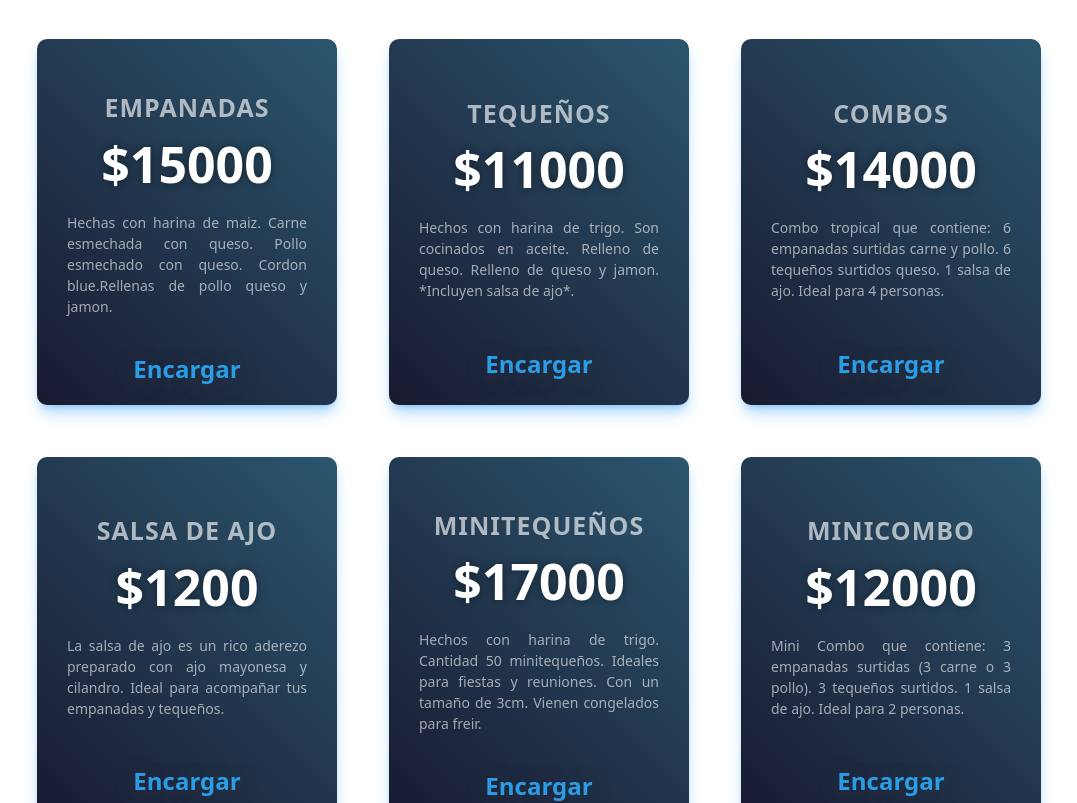
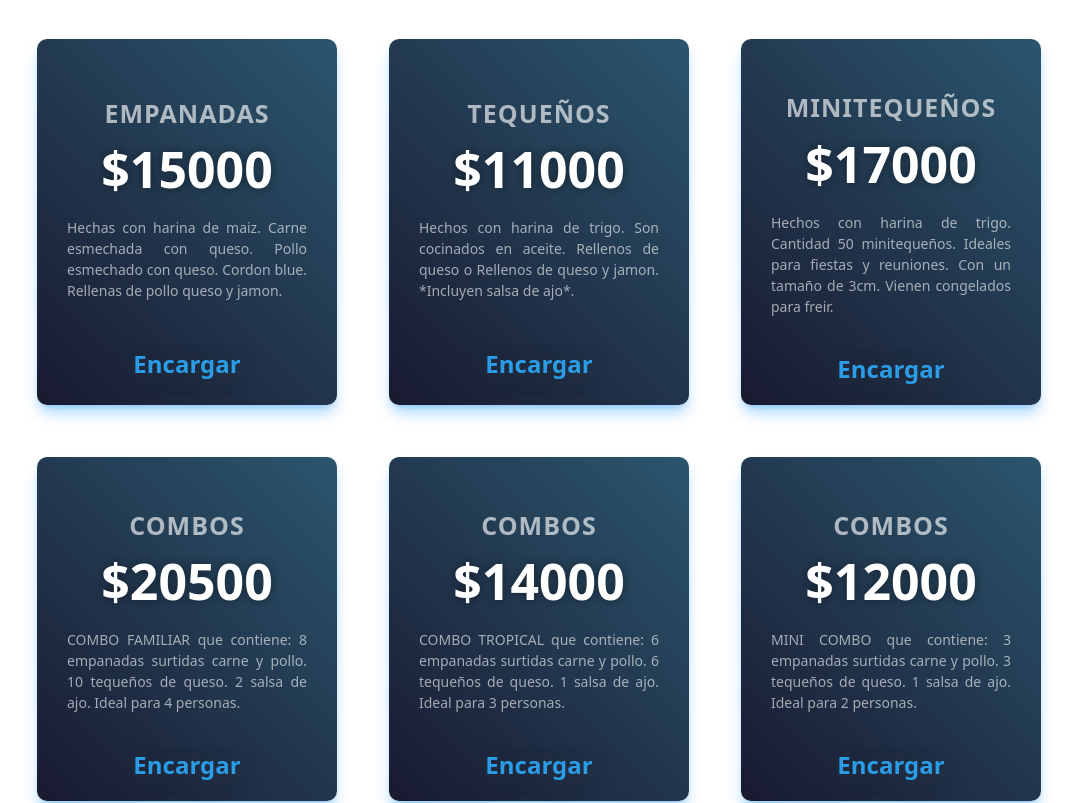
Before and after one commit to luismagnum/reactnav, a React (Vite) app: page / in a window 1280 px wide. Shown: the part 2260-3063 px from the top of the page, without its empty margins (101-1178 px from the left). Built offline with nearby package versions, Linux system fonts and the light colour scheme.

Commit message:
agragar producto

```diff
--- a/src/components/Price/Price.jsx
+++ b/src/components/Price/Price.jsx
@@ -15,7 +15,7 @@ const Price = () => {
             Hechas con harina de maiz.
              Carne esmechada con queso.
              Pollo esmechado con queso.
-             Cordon blue.Rellenas de pollo
+             Cordon blue. Rellenas de pollo
              queso y jamon.
           </div>
         </div>
@@ -30,40 +30,9 @@ const Price = () => {
           <div className="description">
             Hechos con harina de trigo.
              Son cocinados en aceite.
-             Relleno de queso.
-             Relleno de queso y jamon.
+             Rellenos de queso o
+             Rellenos de queso y jamon.
              *Incluyen salsa de ajo*.
-          </div>
-        </div>
-        <button className='mt-4'>
-        <a href="https://wa.me/542984792639?text=Hola quiero hacer un pedido" target="_blank"><span className='text-2xl text-primary  hover:text-primaryDark font-bold'>Encargar</span></a>
-        </button>
-      </div>
-      <div className="card">
-        <div className="content">
-          <div className="title">Combos</div>
-          <div className="price">$14000</div>
-          <div className="description">
-            Combo tropical que contiene:
-             6 empanadas surtidas carne y pollo.
-             6 tequeños surtidos queso.
-             1 salsa de ajo.
-             Ideal para 4 personas.
-          </div>
-        </div>
-        <button className='mt-4'>
-        <a href="https://wa.me/542984792639?text=Hola quiero hacer un pedido" target="_blank"><span className='text-2xl text-primary  hover:text-primaryDark font-bold'>Encargar</span></a>
-        </button>
-      </div>
-      <div className="card">
-        <div className="content">
-          <div className="title">Salsa de Ajo</div>
-          <div className="price">$1200</div>
-          <div className="description">
-            La salsa de ajo es un rico
-            aderezo preparado con ajo
-            mayonesa y cilandro. Ideal
-            para acompañar tus empanadas y tequeños.
           </div>
         </div>
         <button className='mt-4'>
@@ -75,7 +44,7 @@ const Price = () => {
           <div className="title">MiniTequeños</div>
           <div className="price">$17000</div>
           <div className="description">
-            Hechos con harina de trigo.
+          Hechos con harina de trigo.
             Cantidad 50 minitequeños.
             Ideales para fiestas y reuniones.
             Con un tamaño de 3cm.
@@ -88,12 +57,44 @@ const Price = () => {
       </div>
       <div className="card">
         <div className="content">
-          <div className="title">MiniCombo</div>
+          <div className="title">Combos</div>
+          <div className="price">$20500</div>
+          <div className="description">
+          COMBO FAMILIAR que contiene:
+             8 empanadas surtidas carne y pollo.
+             10 tequeños de queso.
+             2 salsa de ajo.
+             Ideal para 4 personas.
+          </div>
+        </div>
+        <button className='mt-4'>
+        <a href="https://wa.me/542984792639?text=Hola quiero hacer un pedido" target="_blank"><span className='text-2xl text-primary  hover:text-primaryDark font-bold'>Encargar</span></a>
+        </button>
+      </div>
+      <div className="card">
+        <div className="content">
+          <div className="title">Combos</div>
+          <div className="price">$14000</div>
+          <div className="description">
+          COMBO TROPICAL que contiene:
+             6 empanadas surtidas carne y pollo.
+             6 tequeños de queso.
+             1 salsa de ajo.
+             Ideal para 3 personas.
+          </div>
+        </div>
+        <button className='mt-4'>
+        <a href="https://wa.me/542984792639?text=Hola quiero hacer un pedido" target="_blank"><span className='text-2xl text-primary  hover:text-primaryDark font-bold'>Encargar</span></a>
+        </button>
+      </div>
+      <div className="card">
+        <div className="content">
+          <div className="title">Combos</div>
           <div className="price">$12000</div>
           <div className="description">
-          Mini Combo que contiene:
-          3 empanadas surtidas (3 carne o 3 pollo).
-          3 tequeños surtidos.
+          MINI COMBO que contiene:
+          3 empanadas surtidas carne y pollo.
+          3 tequeños de queso.
           1 salsa de ajo.
           Ideal para 2 personas.
           </div>
--- a/src/components/ShoppingCart/ShoppingCart.jsx
+++ b/src/components/ShoppingCart/ShoppingCart.jsx
@@ -10,7 +10,7 @@ const ShoppingCart = () => {
     { id: 1, name: 'Empanadas', price: 15000 },
     { id: 2, name: 'Empanadasx6', price: 7500 },
     { id: 3, name: 'Tequeños', price: 11000 },
-    { id: 4, name: 'Tequeñosx6', price: 5500 },
+    { id: 4, name: 'Combo Familiar', price: 20500 },
     { id: 5, name: 'Combo Tropical', price: 14000 },
     { id: 6, name: 'Combo Mini', price: 12000 },
   ];
```
